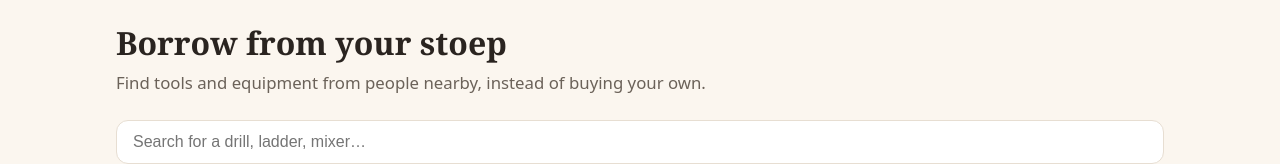
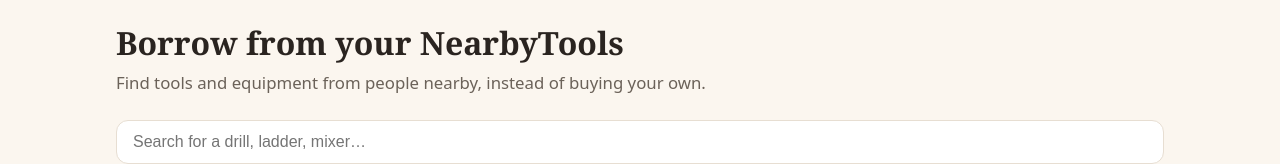
Before and after one commit to ThamiRoneo/founder-captone-nearbytool-app, a React (Vite) app: page / in a window 1280 px wide. Shown: the top 164 px of the page. Built offline with nearby package versions, Linux system fonts and the light colour scheme.

Commit message:
updated the name the business

```diff
--- a/src/pages/HomePage.tsx
+++ b/src/pages/HomePage.tsx
@@ -16,7 +16,7 @@
   return (
     <div className="home-page">
       <header className="home-page__intro">
-        <h1>Borrow from your stoep</h1>
+        <h1>Borrow from your NearbyTools</h1>
         <p>Find tools and equipment from people nearby, instead of buying your own.</p>
       </header>
 
```
